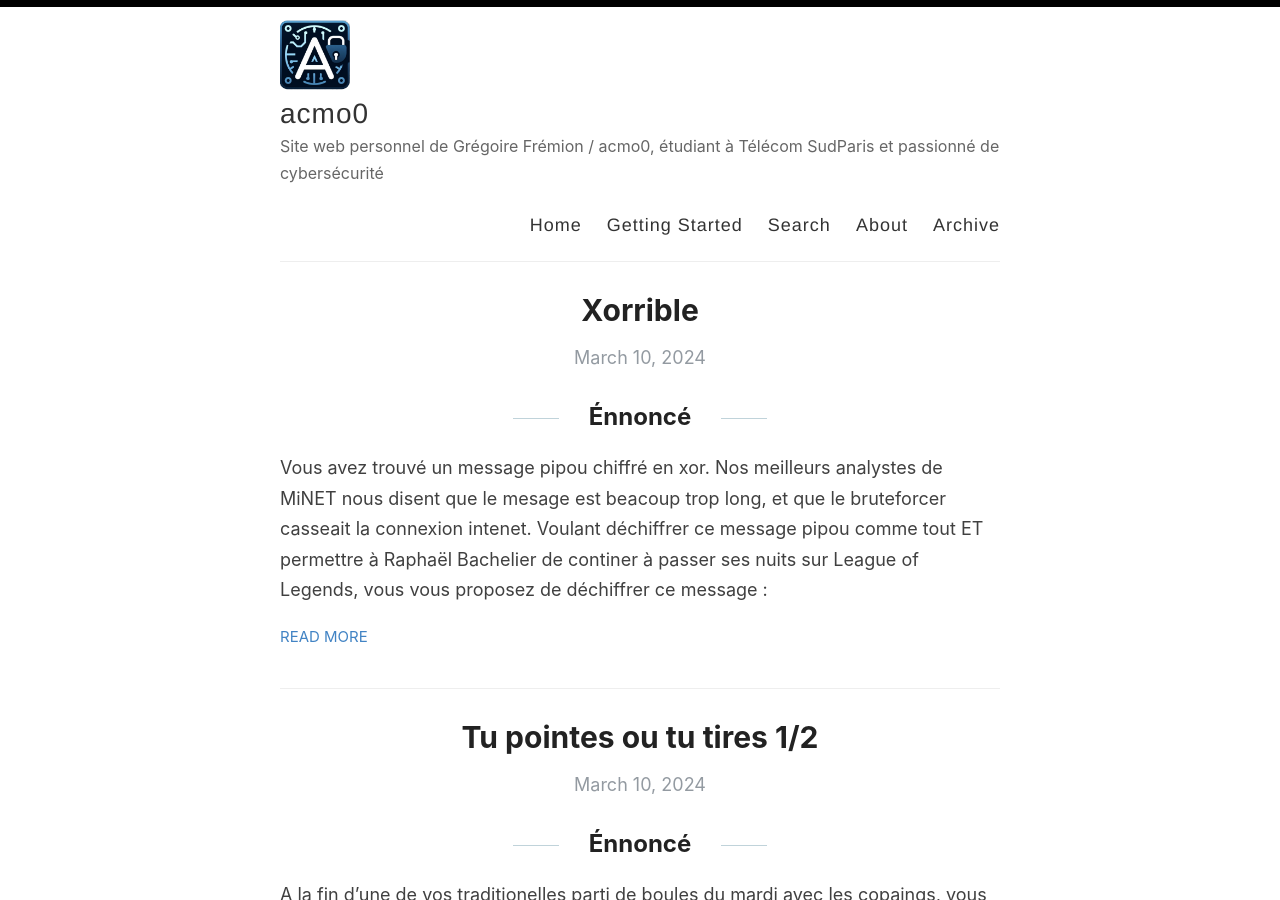
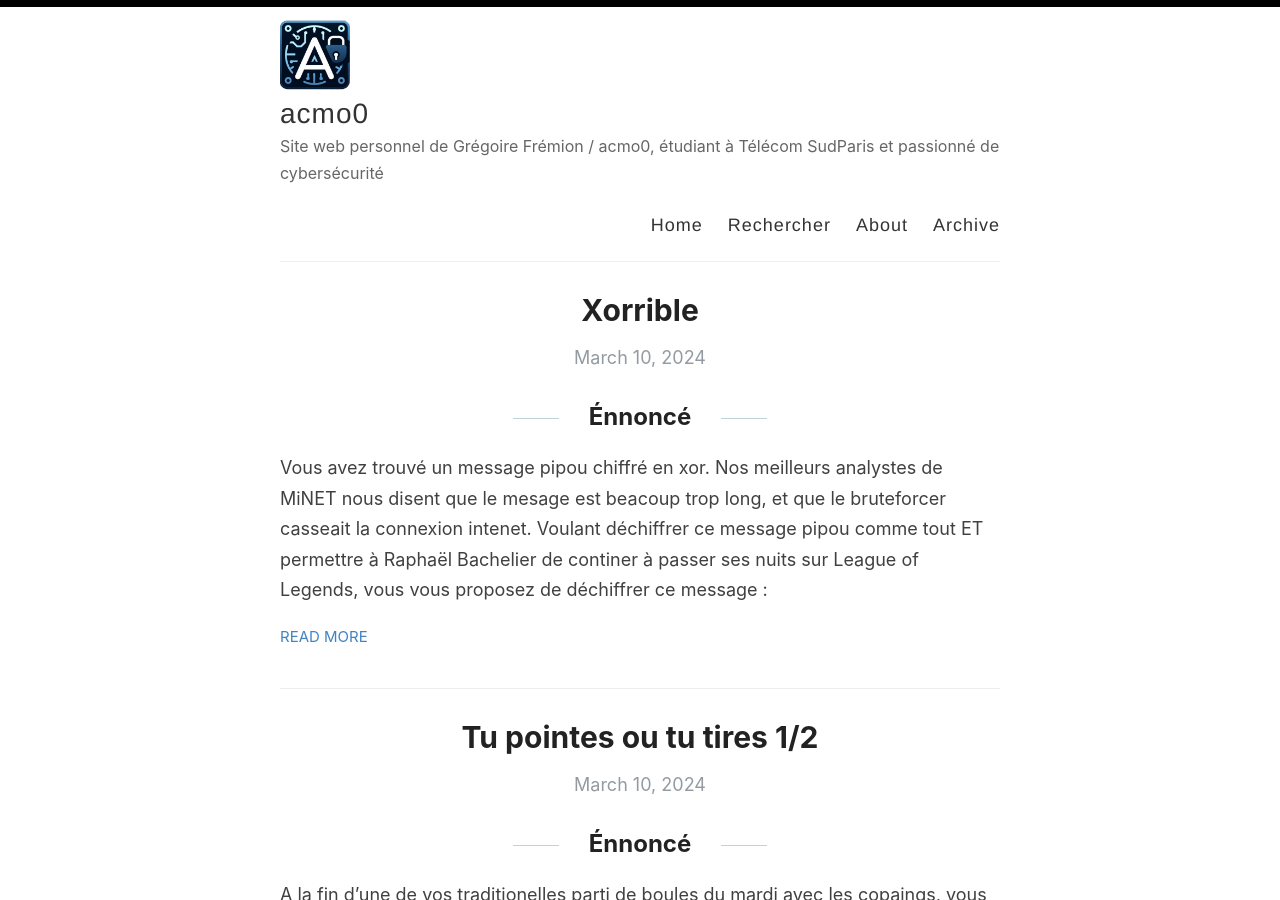
Before and after one commit to acmo0/acmo0_past.github.io, a Jekyll site: the page built from index.html, in a window 1280 px wide and 900 px high. Built offline with Jekyll 4.4.1, drawn with Linux system fonts in a browser that asks for light colours; the list of posts is cut into pages by our own code.

Commit message:
Delete some pages

```diff
--- a/_layouts/default.html
+++ b/_layouts/default.html
@@ -10,7 +10,7 @@
     <link rel="canonical" href="{{ site.url }}{{ page.url }}" />
 
     <meta name="theme-color" content="#000000">
-    <link rel="icon" type="image/png" sizes="32x32" href="{{ site.baseurl }}/images/favicon-32x32.png">
+    <link rel="icon" type="image/png" sizes="64x64" href="{{ site.baseurl }}/images/favicon-32x32.png">
     {% include analytics_head.html %}
   </head>
 
@@ -29,8 +29,7 @@
 
             <nav>
               <a href="{{ site.baseurl }}/">Home</a>
-              <a href="{{ site.baseurl }}/getting-started">Getting Started</a>
-              <a href="{{ site.baseurl }}/search">Search</a>
+              <a href="{{ site.baseurl }}/search">Rechercher</a>
               <a href="{{ site.baseurl }}/about">About</a>
               <a href="{{ site.baseurl }}/archive">Archive</a>
             </nav>
```
